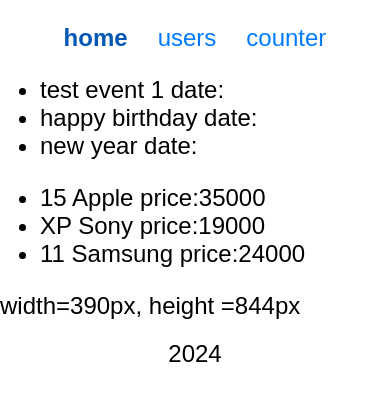
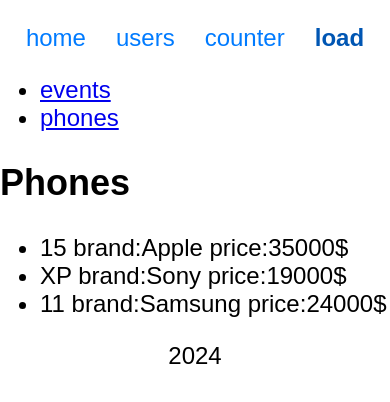
Before and after one commit to MartaPipan/react20062024, a React (Create React App) app: page /load/phones in a window 390 px wide. Before the commit this address led to /. Shown: the top 402 px of the page. Built offline with nearby package versions, Linux system fonts and the light colour scheme; no server answers.

Commit message:
separate logic component DATALOADER(intelligent) with  pretty component PhonesView+EventsView

```diff
--- a/src/App.js
+++ b/src/App.js
@@ -6,8 +6,10 @@ import UsersLoaderPage from './pages/UsersLoaderPage';
 import CounterPage from "./pages/CounterPage";
 
 import ErrorPage from "./pages/ErrorPage"
-import EventsLoader from "./components/EventsLoader";
-import PhonesLoader from "./components/PhonesLoader";
+
+import LoaderPage from "./pages/LoaderPage";
+import EventsBlock from "./pages/LoaderPage/EventsBlock";
+import PhonesBlock from './pages/LoaderPage/PhonesBlock';
 
 
 
@@ -16,13 +18,16 @@ function App() {
     <>
       <BrowserRouter>
         <Header />
-        <EventsLoader />
-        <PhonesLoader />
         <main>
           <Routes>
             <Route path="/" element={<HomePage/>}></Route>
             <Route path="/users" element={<UsersLoaderPage />}></Route>
             <Route path="/counter" element={<CounterPage />}></Route>
+
+            <Route path="/load/" element={<LoaderPage />}>
+              <Route path="events" element={<EventsBlock />}></Route>
+              <Route path="phones" element={<PhonesBlock/>}></Route>
+            </Route>
 
             <Route path="*" element={<ErrorPage />}></Route>
           </Routes>
--- a/src/api/index.js
+++ b/src/api/index.js
@@ -32,6 +32,6 @@ export const getEvents = (options = {}) => {
 }
 
 export const getPhones = (options = {}) => {
-    return fetch('data/phones.json')
+    return fetch('/data/phones.json')
     .then((response) => response.json())
 }
--- /dev/null
+++ b/src/components/DataLoader/index.jsx
@@ -0,0 +1,30 @@
+import React, { Component } from 'react';
+
+
+class DataLoader extends Component {
+    constructor(props) {
+        super(props);
+        this.state = {
+            items: [],
+            isPending: false,
+            error: null
+        }
+    }
+    load = () => {
+        const { getData } = this.props;
+        this.setState({ isPending: true })
+        getData()
+            .then((data) => { this.setState({ items: data })})
+            .catch((error) => { this.setState({ error: error })})
+            .finally(() => {this.setState({ isPending: false })});
+    }
+    componentDidMount() {
+        this.load()
+    }
+    render() {
+        const { render } = this.props;
+        return render(this.state);
+    }
+}
+
+export default DataLoader;
--- /dev/null
+++ b/src/components/EventsView/index.jsx
@@ -0,0 +1,21 @@
+import React from "react";
+
+const EventsView = ({ state }) => {
+    const { items, isPending, error } = state;
+    if (error) {
+      return <p>Error!!!</p>;
+    }
+    if (isPending) {
+      return <p>Loading...</p>;
+    }
+    return (
+      <ul>
+        {items.map(({ id, title, date }) => (
+          <li key={id}>{title} date:{date}</li>
+        ))}
+      </ul>
+    );
+  };
+
+
+export default EventsView;
--- a/src/components/Menu/index.jsx
+++ b/src/components/Menu/index.jsx
@@ -1,17 +1,17 @@
-import React from 'react';
+import React from "react";
 import { NavLink } from "react-router-dom";
 
-const Menu
-    = () => {
+const Menu = () => {
   return (
     <nav>
       <ul>
         <li><NavLink to="/">home</NavLink></li>
         <li><NavLink to="/users">users</NavLink></li>
         <li><NavLink to="/counter">counter</NavLink></li>
+        <li><NavLink to="/load">load</NavLink></li>
       </ul>
     </nav>
   );
-}
+};
 
 export default Menu;
--- /dev/null
+++ b/src/components/PhonesView/index.jsx
@@ -0,0 +1,20 @@
+import React from 'react';
+
+const PhonesView = ({ state }) => {
+    const { items, isPending, error } = state;
+    if (error) {
+      return <p>Error!!!</p>;
+    }
+    if (isPending) {
+      return <p>Loading...</p>;
+    }
+    return (
+      <ul>
+        {items.map(({ id, name,brand,price}) => (
+          <li key={id}>{name} brand:{brand} price:{price}$</li>
+        ))}
+      </ul>
+    );
+  }
+
+export default PhonesView;
--- /dev/null
+++ b/src/pages/LoaderPage/EventsBlock.jsx
@@ -0,0 +1,16 @@
+import React from 'react';
+import DataLoader from '../../components/DataLoader';
+import { getEvents } from "../../api";
+import EventsView from '../../components/EventsView';
+
+const EventsBlock = () => {
+    return (
+        <div>
+        <h2>Events</h2>
+        <DataLoader getData={getEvents} render={(state) => <EventsView state={state} />}
+        />
+        </div>
+    );
+}
+
+export default EventsBlock;
--- /dev/null
+++ b/src/pages/LoaderPage/PhonesBlock.jsx
@@ -0,0 +1,15 @@
+import React from 'react';
+import DataLoader from '../../components/DataLoader';
+import { getPhones } from "../../api";
+import PhonesView from "../../components/PhonesView";
+
+const PhonesBlock = () => {
+    return (
+        <div>
+            <h2>Phones</h2>
+            <DataLoader getData={ getPhones} render={(state) => <PhonesView state={state} />} />
+        </div>
+    );
+}
+
+export default PhonesBlock;
--- /dev/null
+++ b/src/pages/LoaderPage/index.jsx
@@ -0,0 +1,20 @@
+import React from "react";
+import { NavLink, Outlet} from "react-router-dom";
+
+const LoaderPage = () => {
+  return (
+    <>
+      <ul>
+        <li>
+          <NavLink to="/load/events">events</NavLink>
+        </li>
+        <li>
+          <NavLink to="/load/phones">phones</NavLink>
+        </li>
+      </ul>
+      <Outlet />
+    </>
+  );
+};
+
+export default LoaderPage;
```
Lines whose indentation alone changed are shown as unchanged.
